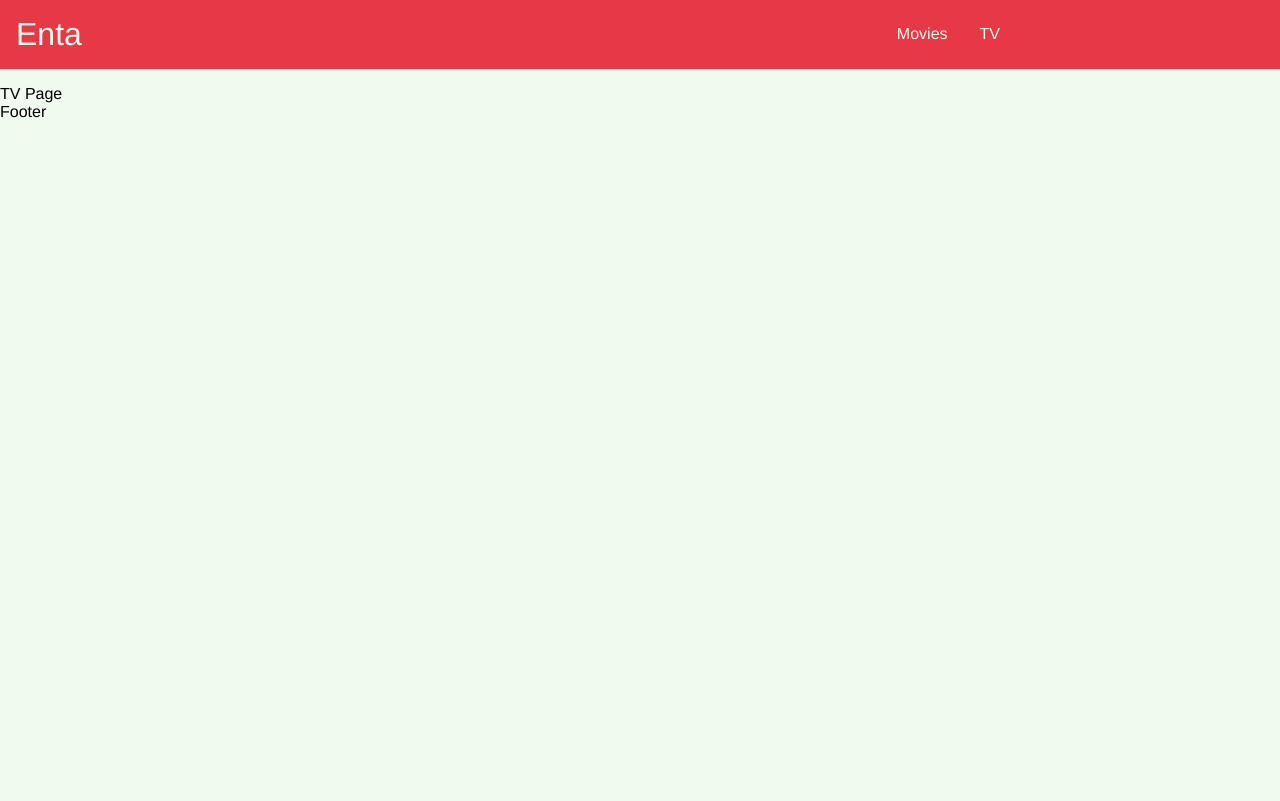
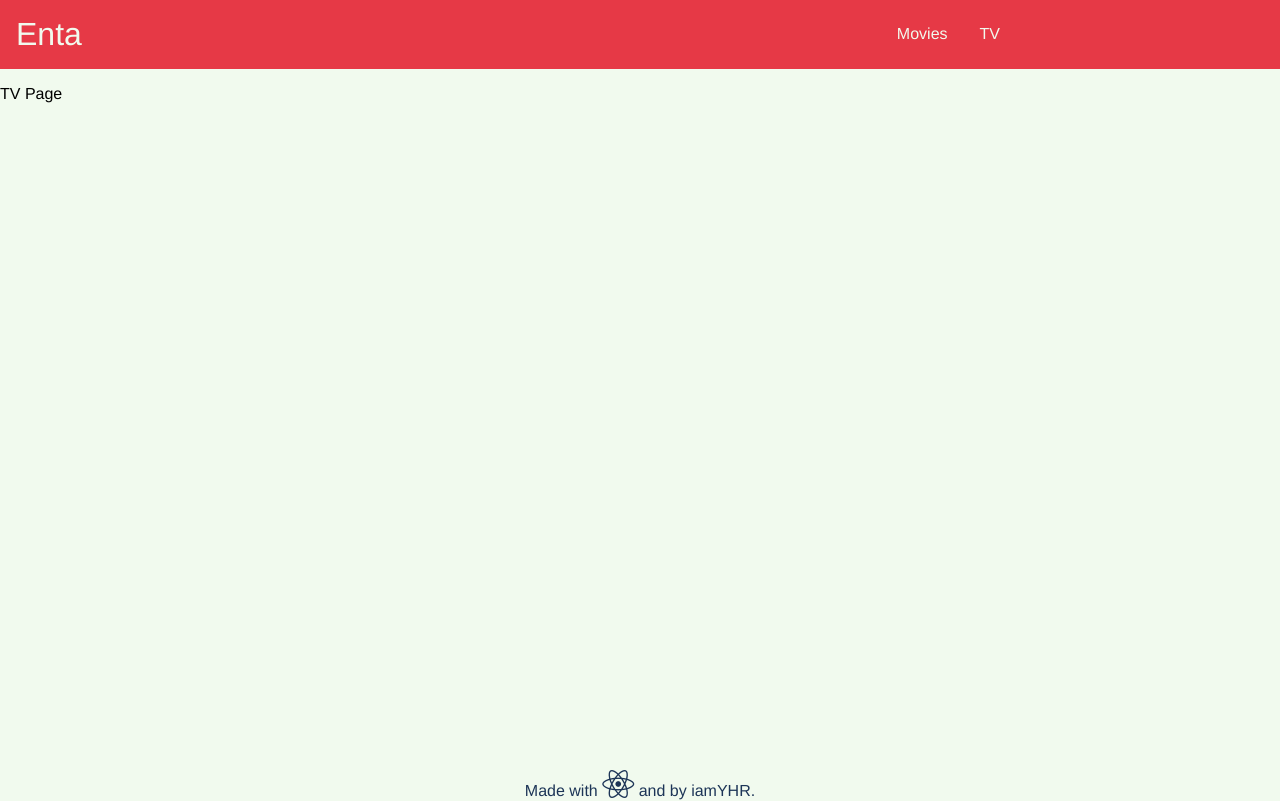
Before and after one commit to yaralahruthik/enta, a React (Create React App) app: page /tv in a window 1280 px wide. Built offline with nearby package versions, Linux system fonts and the light colour scheme.

Commit message:
Footer flexbox and footer code

```diff
--- a/public/index.html
+++ b/public/index.html
@@ -15,6 +15,7 @@
       user's mobile device or desktop. See https://developers.google.com/web/fundamentals/web-app-manifest/
     -->
     <link rel="manifest" href="%PUBLIC_URL%/manifest.json" />
+    <script src="https://kit.fontawesome.com/fb4ded9a87.js" crossorigin="anonymous"></script>
     <!--
       Notice the use of %PUBLIC_URL% in the tags above.
       It will be replaced with the URL of the `public` folder during the build.
--- a/src/App.js
+++ b/src/App.js
@@ -14,14 +14,16 @@ import 'normalize.css'
 function App() {
   return (
 		<BrowserRouter>
-			<div>
+			<div className='body'>
 				<Header />
+				<div className='body__content'>
 					<Switch>
 						<Route path='/' component={Home} exact={true} />
 						<Route path='/movies' component={Movies} />
 						<Route path='/tv' component={TV} />
 						<Route component={NotFound} />
 					</Switch>
+				</div>
 				<Footer />
 			</div>
 		</BrowserRouter>
--- a/src/components/Footer/Footer.js
+++ b/src/components/Footer/Footer.js
@@ -1,7 +1,9 @@
 const Footer = () => {
   return (
-    <div>Footer</div>
-  );
+		<div className='footer'>
+			Made with <i class='fab fa-react'></i> and by iamYHR.
+		</div>
+	);
 }
 
 export default Footer;
--- a/src/styles/base/_base.scss
+++ b/src/styles/base/_base.scss
@@ -19,3 +19,13 @@ button:disabled {
 a {
   text-decoration: none;
 }
+
+.body {
+  display: flex;
+  min-height: 100vh;
+  flex-direction: column;
+}
+
+.body__content {
+  flex: 1;
+}
--- a/src/styles/components/_Footer.scss
+++ b/src/styles/components/_Footer.scss
@@ -0,0 +1,8 @@
+.footer {
+  text-align: center;
+  font-size: $m-size;
+  color: $prussian-blue;
+  i {
+    font-size: $l-size;
+  }
+}
--- a/src/styles/styles.scss
+++ b/src/styles/styles.scss
@@ -1,3 +1,6 @@
 @import './base/settings.scss';
 @import './base/base.scss';
 @import './components/Header';
+@import './components/Footer';
+@import './components/MovieList';
+@import './components/TVList';
```
Lines whose indentation alone changed are shown as unchanged.
